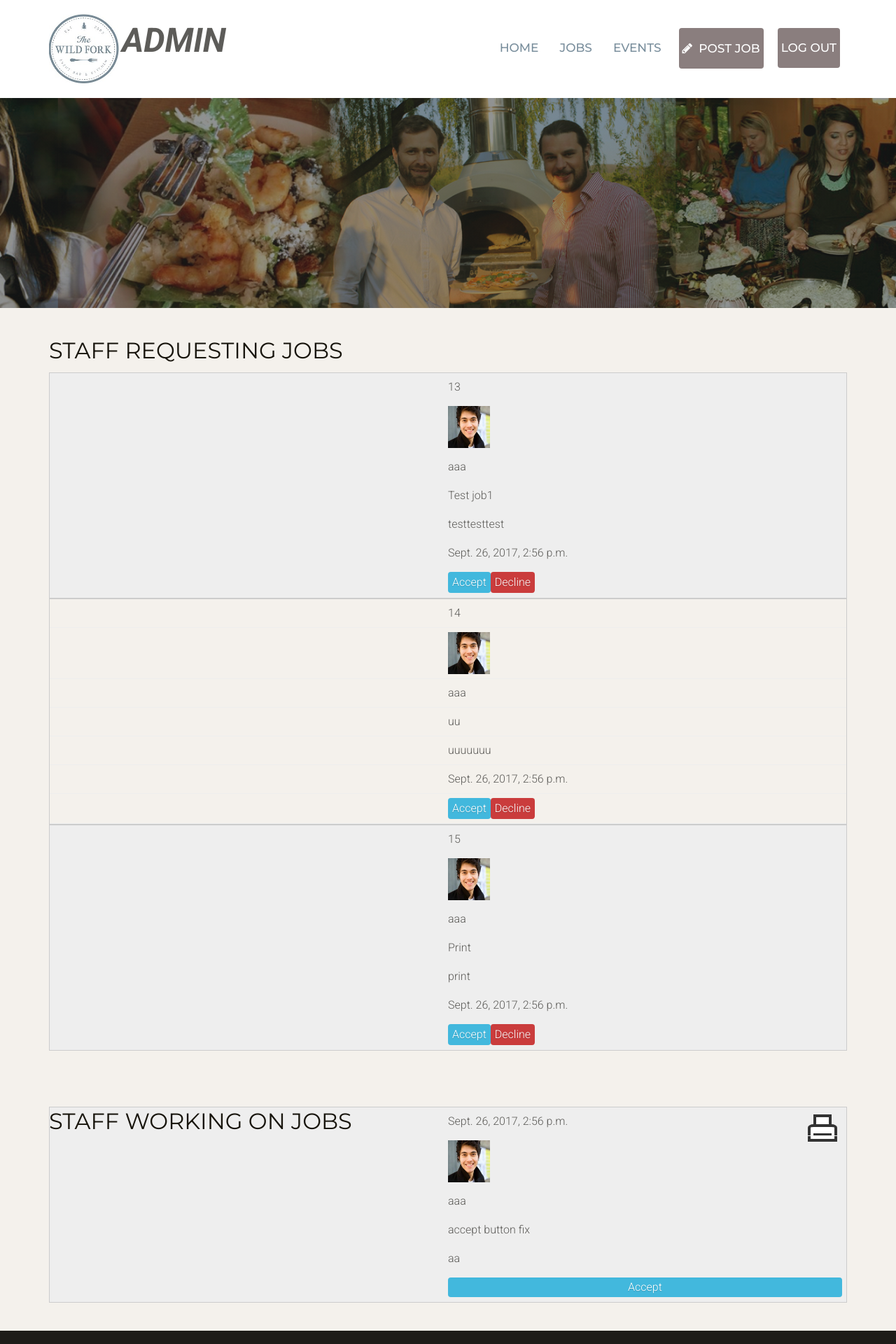
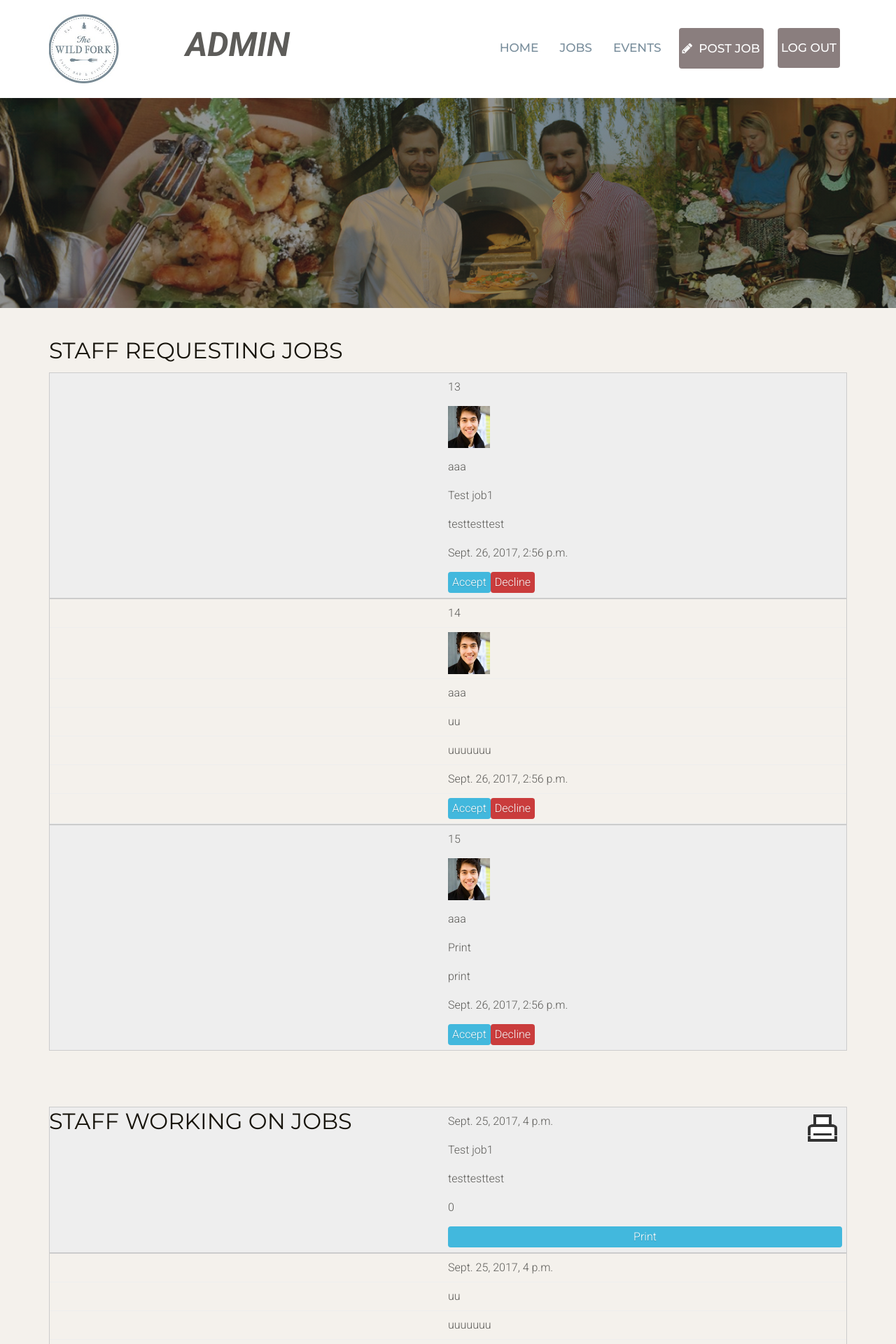
Before and after one commit to blueskaie/staffsite, a Django app: page /job/reqprocess in a window 1280 px wide. Shown: the top 1920 px of the page at 70% size. Run offline with Django 3.2, Linux system fonts and the light colour scheme; a user stored in the database is signed in; data comes from the database, SQL or seed files in the repository; both versions use the stored data as it was after the commit; some libraries are stand-ins or nearby versions.

Commit message:
working staff

```diff
--- a/staffapp/models.py
+++ b/staffapp/models.py
@@ -15,6 +15,7 @@ class Job(models.Model):
     companyName = models.CharField(max_length=100)
     website = models.CharField(max_length=100)
     tagline = models.CharField(max_length=200)
+    staff_members = models.ManyToManyField('Profile', default=[])
     start_time = models.TimeField(default=timezone.now)
     end_time = models.TimeField(default=timezone.now)
 
--- a/staffapp/templates/layouts/header.html
+++ b/staffapp/templates/layouts/header.html
@@ -2,10 +2,12 @@
 <div class="header">
     <div class="container">
         <div class="row">
-            <div class="col-lg-4 col-md-4 col-sm-12 col-xs-12">
+            <div class="col-lg-2 col-md-2 col-sm-12 col-xs-12">
                 <a href="index.html"><img src="{% static 'img/blacklogo.jpg' %}" style="width: 100px; height: 100px;" alt="Hair Salon Website Templates Free Download"></a>
+            </div>
+            <div class="col-lg-2 col-md-2 col-sm-12 col-xs-12">
                 {% if user.is_superuser %}
-                <span style="font-size:48px; font-weight: bold; font-style: italic">ADMIN<span>
+                <p style="font-size:48px; font-weight: bold; font-style: italic; margin-top: 30px">ADMIN<p>
                 {% endif %}
             </div>
             <div class="col-lg-8 col-md-8 col-sm-12 col-xs-12">
--- a/staffapp/templates/requestprocess.html
+++ b/staffapp/templates/requestprocess.html
@@ -158,46 +158,47 @@
             </table>
         </div>
     </div>
-    <div class="space-small bg-default">
+    <div class="space-small bg-default print">
         <div class="container">
             <h1 style="float: left">Staff working on jobs</h1>
             <!-- <button style="float: right" onclick="window.print()">Print</button> -->
             <button class="print-button" onclick="window.print()"><span class="print-icon"></span></button>
-            <table class="print">
+            <table>
                 <thead>
                     <th width="20%"> Date of Event </th>
-                    <th width="6%"> Photo </th>
-                    <th> Staff Members </th>
                     <th width="15%"> Job Title </th>
                     <th width="25%"> Job Content </th>
-                    <th> Status </th>
+                    <th> Staff Members </th>
+                    <th> Print </th>
                 </thead>
                 <tbody>
-                    {% for request in did_requests %}
-                    <tr>
-                        <td>{{request.created_date}}</td>
-                        <td><img src="{{request.profile.path}}" width="60px" height="60px"/></td>
-                        <td>{{request.user.username}}</td>
-                        <td>{{request.job.title}}</td>
-                        <td>{{request.job.description}}</td>
-
-                        <td>
-                            {% if request.status == 'AC' %}
-                            <p class="button-secondary">Accept</p>
-                            {% elif request.status == 'DE' %}
-                            <p class="button-error">Decline</p>
-                            {% else %}
-                            <p class="button-warning">Waiting</p>
-                            {% endif %}
-                        </td>
-
-                    </tr>
+                    {% for job in jobs %}
+                        <tr>
+                            <td>{{job.created_date}}</td>
+                            <td>{{job.title}}</td>
+                            <td>{{job.description}}</td>
+                            <td>{{job.staff_members.count}}</td>
+                            <td>
+                                <button class="button-secondary" style="width: 100%" onclick="printfn(job.staff_members)">Print</button>
+                            </td>
+                        </tr>
                     {% endfor %}
                 </tbody>
             </table>
         </div>
     </div>
+    <!-- <div class="print space-small bg-default">
+        <div class="container">
+            welcome
+        </div>
+    </div> -->
     <script>
+    function printfn(members){
+        alert(members.count);
+        var result;
+        $(".print").html(members.count);
+        window.print();
+    };
     function processfn(mode, requestid){
         $("#mybody").css("display","none");
         $("#waiting").css("display","block");
--- a/staffapp/views.py
+++ b/staffapp/views.py
@@ -130,9 +130,11 @@ def requestJob(request):
         job = Job.objects.filter(id=jobid)
         if (not job):
             return JsonResponse({'result': false})
+
         profile = Profile.objects.filter(user = request.user)
         if (not profile):
             return JsonResponse({'result': false})
+
         newReqjob = Requestjob(user=request.user, job=job[0], profile=profile[0])
         newReqjob.save()
         return JsonResponse({'result': newReqjob.id})
@@ -148,9 +150,13 @@ def requestJobProcess(request):
         requestjob = Requestjob.objects.filter(id=request_id)[0]
         to_email = requestjob.user.email
         content = 'Your Request ' + str(requestjob.id)
+        job = requestjob.job
+        profile = requestjob.profile
         if mode == 'true':
             requestjob.status = 'AC'
             content = content + ' is accepted!'
+            job.staff_members.add(profile)
+            job.save()
         else:
             requestjob.status = 'DE'
             content = content + ' is declined!'
@@ -174,8 +180,9 @@ def requestJobProcess(request):
         return JsonResponse({'result': requestjob.id})
     else:
         will_requests = Requestjob.objects.filter(status='WT')
-        did_requests = Requestjob.objects.filter(~Q(status='WT'))
-        return render(request, 'requestprocess.html', {'will_requests': will_requests, 'did_requests': did_requests})
+        #did_requests = Requestjob.objects.filter(~Q(status='WT'))
+        jobs = Job.objects.all()
+        return render(request, 'requestprocess.html', {'will_requests': will_requests, 'jobs': jobs})
 
 
 def adminJobList(request):
```
Also changed, not shown: db.sqlite3, media/images_7Jg6SNZ.jpg (added), staffapp/migrations/0002_job_staff_members.py (added).
